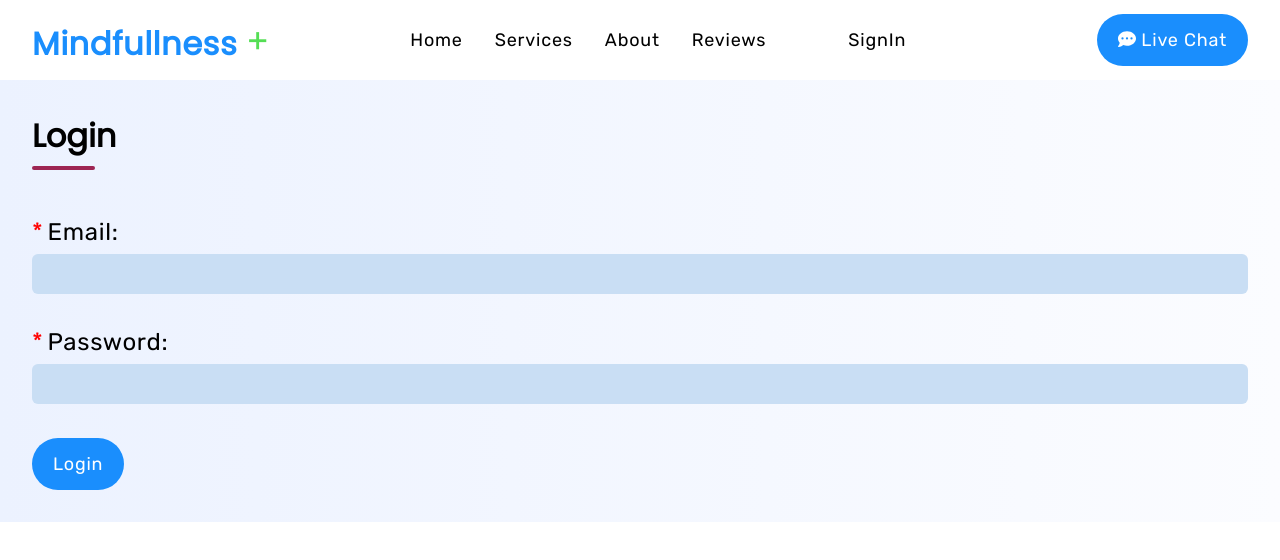
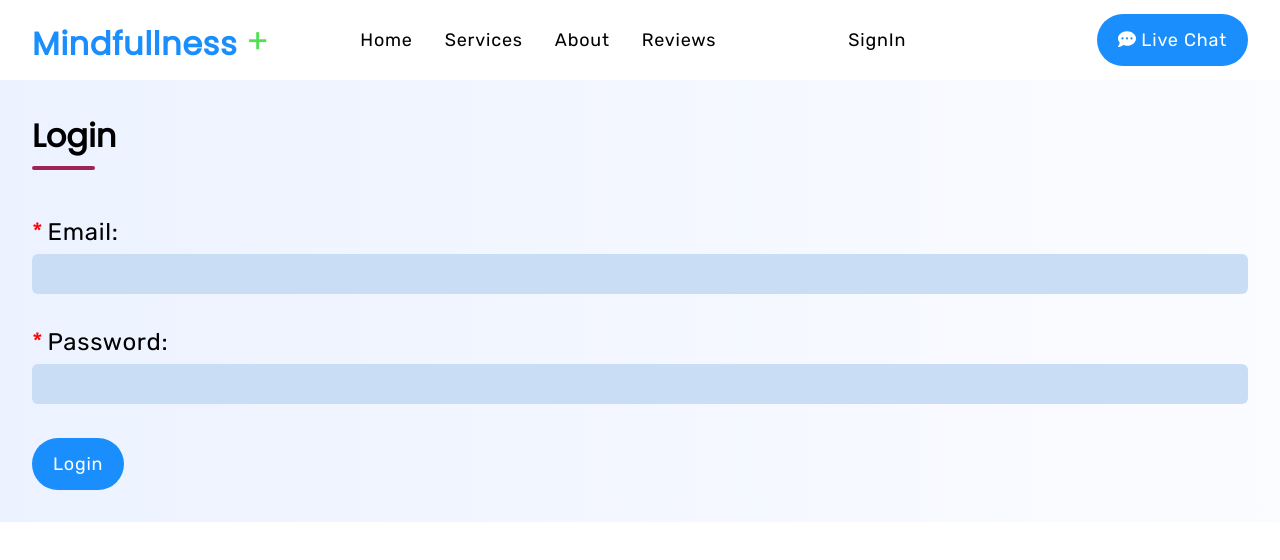
Before and after one commit to Sunbeam-Cavista-Hackathon-Team4/FrontEnd-Hackathon, a React (Create React App) app: page /Mindfullness/login in a window 1280 px wide. Shown: the top 560 px of the page. Built offline with nearby package versions, Linux system fonts and the light colour scheme.

Commit message:
Updated Navbar styling

```diff
--- a/src/Styles/Navbar.css
+++ b/src/Styles/Navbar.css
@@ -38,10 +38,13 @@
     letter-spacing: .8px;
 }
 .navbar-links#login{
+    color: black;
+    padding: 100px;
+}
+.navbar-links#login:hover{
+    color:  #1A8EFD;
+}
 
-    padding: 50px;
-
-}
 .navbar-links:hover {
     color: #0cc2ea;
 }
```
